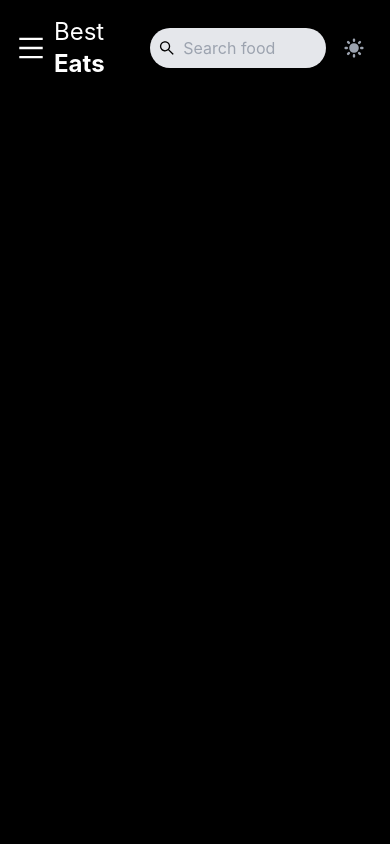
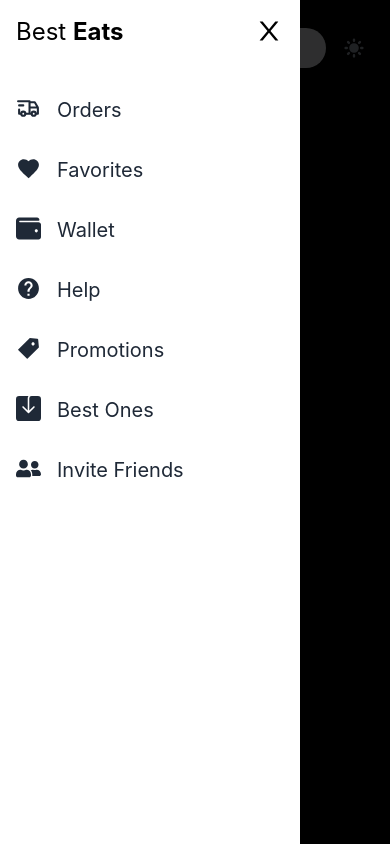
Before and after one commit to swapnil-talpade/best-eats, a React (Vite) app: page / in a window 390 px wide. Built offline with nearby package versions, Linux system fonts and the light colour scheme.

Commit message:
adds sidebar for mobile view

```diff
--- a/src/components/navbar.tsx
+++ b/src/components/navbar.tsx
@@ -1,5 +1,13 @@
-import { AiOutlineMenu, AiOutlineSearch } from "react-icons/ai";
-import { BsFillCartFill } from "react-icons/bs";
+import {
+  AiFillTag,
+  AiOutlineClose,
+  AiOutlineMenu,
+  AiOutlineSearch,
+} from "react-icons/ai";
+import { BsFillCartFill, BsFillSaveFill } from "react-icons/bs";
+import { FaUserFriends, FaWallet } from "react-icons/fa";
+import { MdFavorite, MdHelp } from "react-icons/md";
+import { TbTruckDelivery } from "react-icons/tb";
 import Toggle from "./toggle-theme";
 
 const Navbar = () => {
@@ -32,6 +40,41 @@ const Navbar = () => {
       <div className="ml-2">
         <Toggle />
       </div>
+      <div className="bg-black/80 fixed w-full h-screen z-10 top-0 left-0"></div>
+      <div className="fixed top-0 left-0 w-[300px] h-screen bg-white z-10 duration-300">
+        <AiOutlineClose
+          size={30}
+          className="absolute right-4 top-4 cursor-pointer"
+        />
+        <h2 className="text-2xl p-4">
+          Best <span className="font-bold">Eats</span>
+        </h2>
+        <nav>
+          <ul className="flex flex-col p-4 text-gray-800">
+            <li className="text-xl py-4 flex">
+              <TbTruckDelivery size={25} className="mr-4" /> Orders
+            </li>
+            <li className="text-xl py-4 flex">
+              <MdFavorite size={25} className="mr-4" /> Favorites
+            </li>
+            <li className="text-xl py-4 flex">
+              <FaWallet size={25} className="mr-4" /> Wallet
+            </li>
+            <li className="text-xl py-4 flex">
+              <MdHelp size={25} className="mr-4" /> Help
+            </li>
+            <li className="text-xl py-4 flex">
+              <AiFillTag size={25} className="mr-4" /> Promotions
+            </li>
+            <li className="text-xl py-4 flex">
+              <BsFillSaveFill size={25} className="mr-4" /> Best Ones
+            </li>
+            <li className="text-xl py-4 flex">
+              <FaUserFriends size={25} className="mr-4" /> Invite Friends
+            </li>
+          </ul>
+        </nav>
+      </div>
     </div>
   );
 };
```
